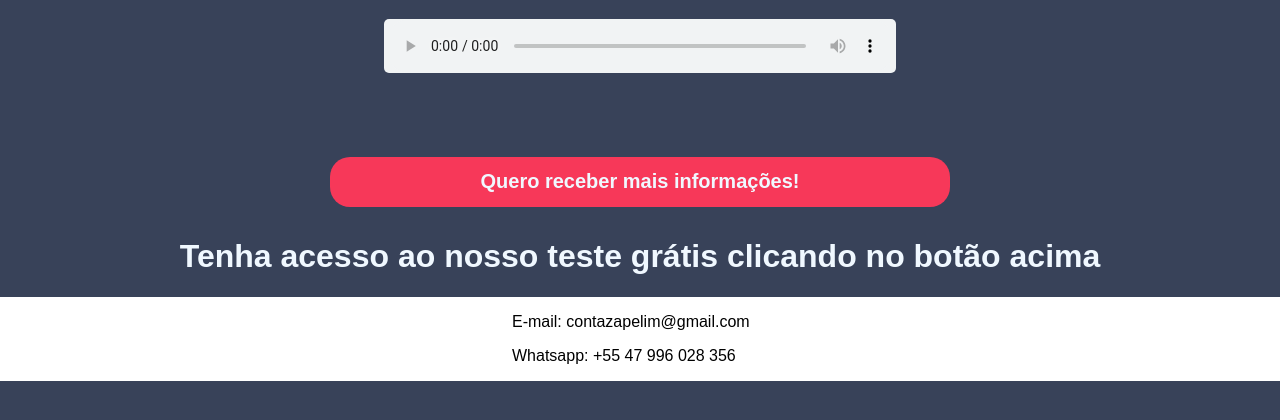
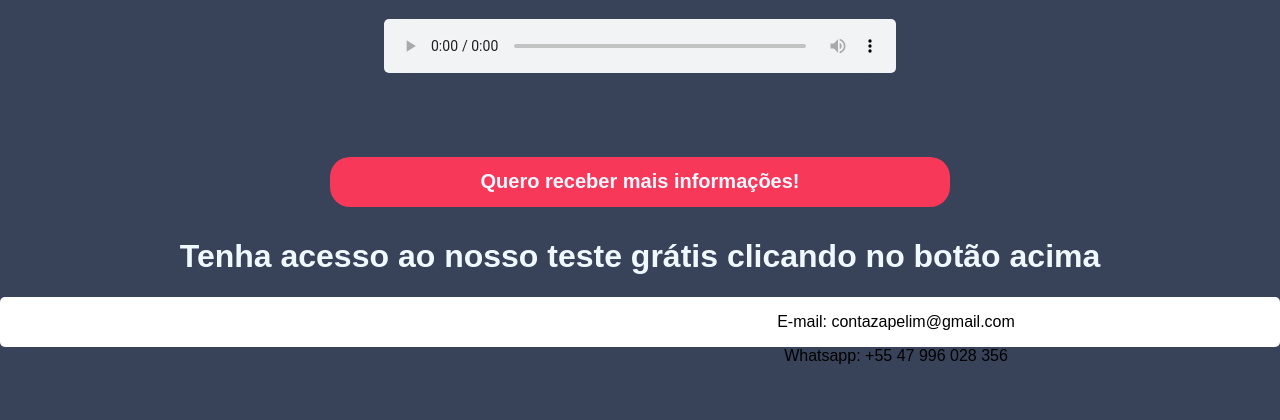
Before and after one commit to zapelim-st/landing-page-mvp, a Flask app: page / in a window 1280 px wide. Shown: the part 380-800 px from the top of the page. Run offline with Flask 2, Linux system fonts and the light colour scheme.

Commit message:
foot-layout

```diff
--- a/static/css/estilo.css
+++ b/static/css/estilo.css
@@ -79,9 +79,12 @@ input :hover{
 }
 
 .foot {
+  height: 50px;
+  width: 100%;
+  border-radius: 5px;
   background-color: white;
   margin-top: -0.9rem;
   width:100vw;
-  text-align: justify;
+  text-align: center;
   padding-left: 40vw;
 }
```
